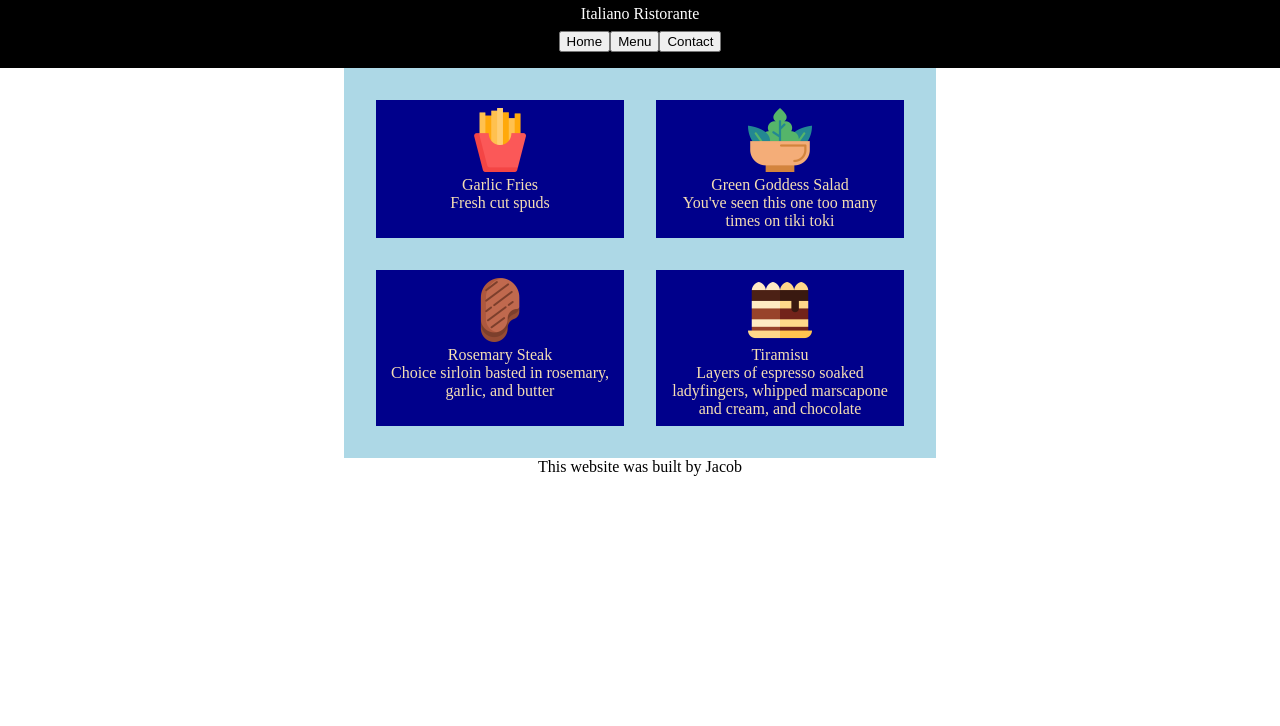
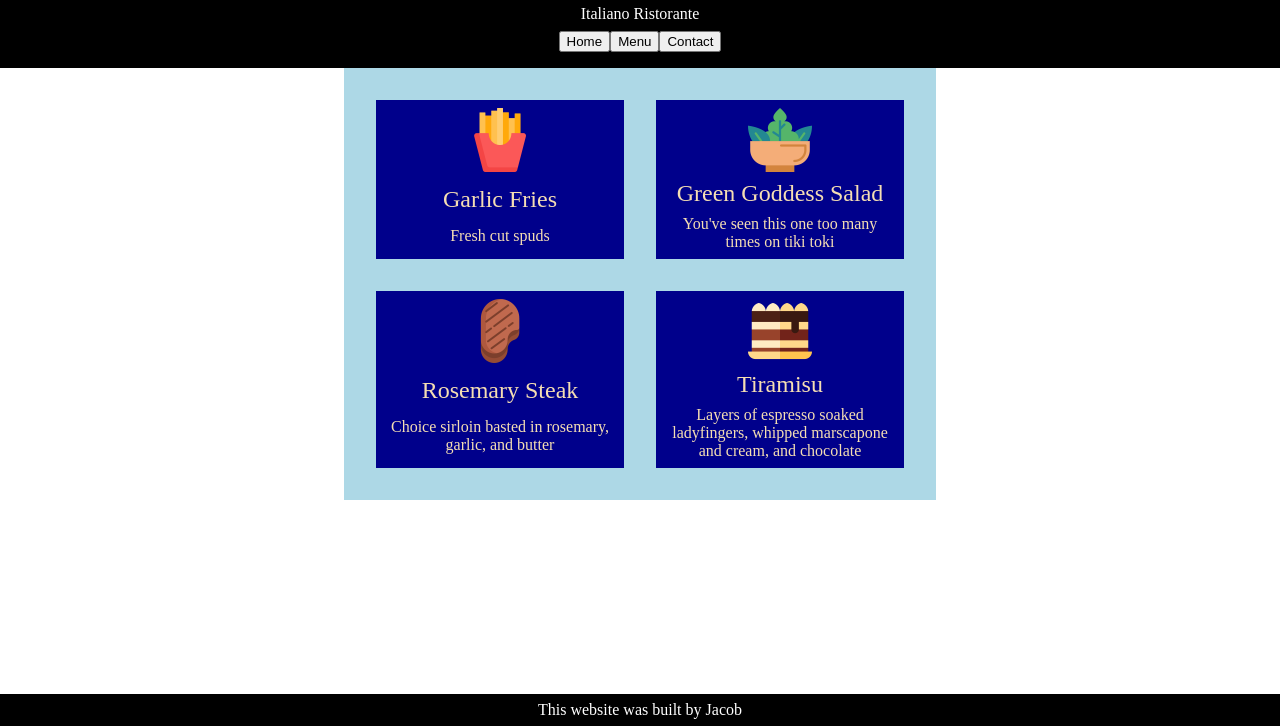
Before and after one commit to jakovid/restaurant-page, a plain HTML site: page dist/index.html in a window 1280 px wide. Both pictures are taken after a click on the button "Menu". Shown: the part 74-800 px from the top of the page. Drawn offline with Linux system fonts and the light colour scheme.

Commit message:
fixed footer display issues and started creating the contact.js page

```diff
--- a/style.css
+++ b/style.css
@@ -22,6 +22,20 @@
 
 .headerTitle {
     font-size: 3rem;
+}
+
+/* footer.js style */
+
+.footerContainer {
+    position: absolute;
+    bottom: 0;
+    width: 100%;
+    background-color: black;
+    color: white;
+    height: 2rem;
+    display: flex;
+    align-items: center;
+    justify-content: center;
 }
 
 /* home.js style changes */
@@ -50,6 +64,14 @@
     padding: 0.5rem;
     color: wheat;
     margin: 1rem;
+    display: grid;
+    grid-template-columns: 1fr;
+    justify-items: center;
+    gap: 0.5rem;
+}
+
+.foodName {
+    font-size: 1.5rem;
 }
 
 .foodPic {
```
Also changed, not shown: src/contact.js (+12 -0 lines).
